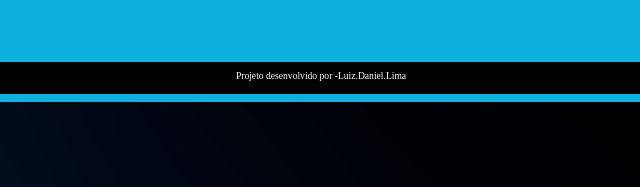
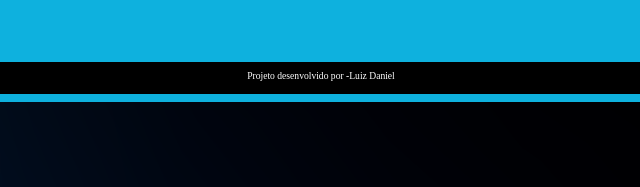
Before and after one commit to eumsmrs/flashcards, a plain HTML site: page index.html in a window 1280 px wide. Shown: the part 706-893 px from the top of the page, 327-967 px from the left. Drawn offline with Linux system fonts and the light colour scheme.

Commit message:
Update index.html

```diff
--- a/index.html
+++ b/index.html
@@ -24,7 +24,7 @@
         </section>
     </main>
     <footer>
-        <p>Projeto desenvolvido por -Luiz.Daniel.Lima</p>
+        <p>Projeto desenvolvido por -Luiz Daniel</p>
     </footer>
     <script src="app.js"></script>
     <script src="perguntas.js"></script>
```
